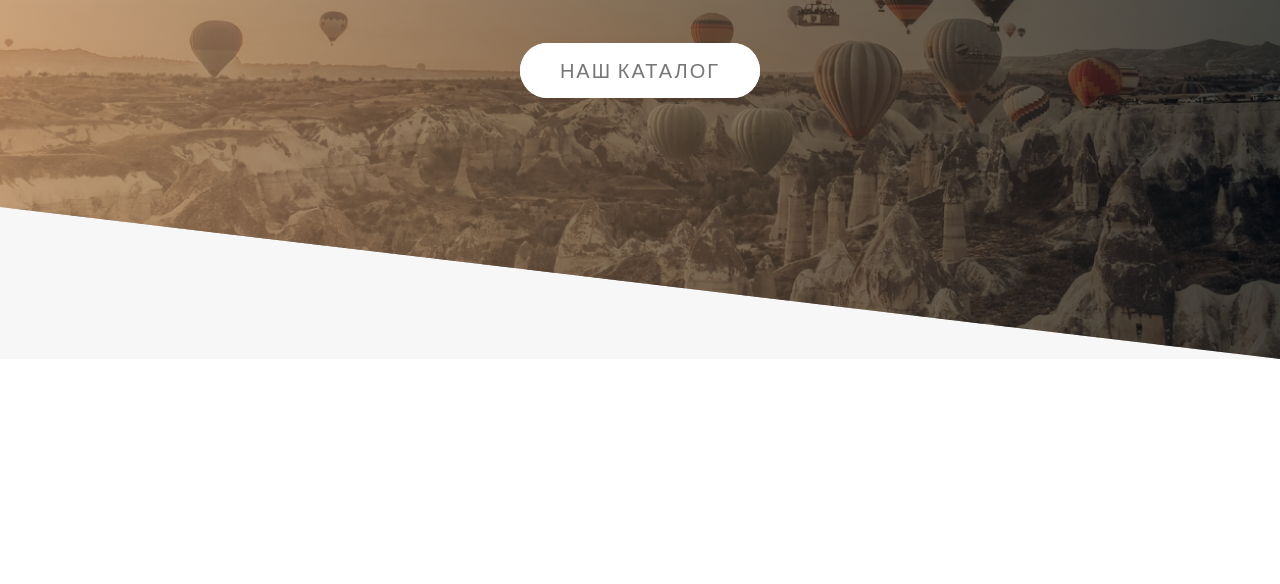
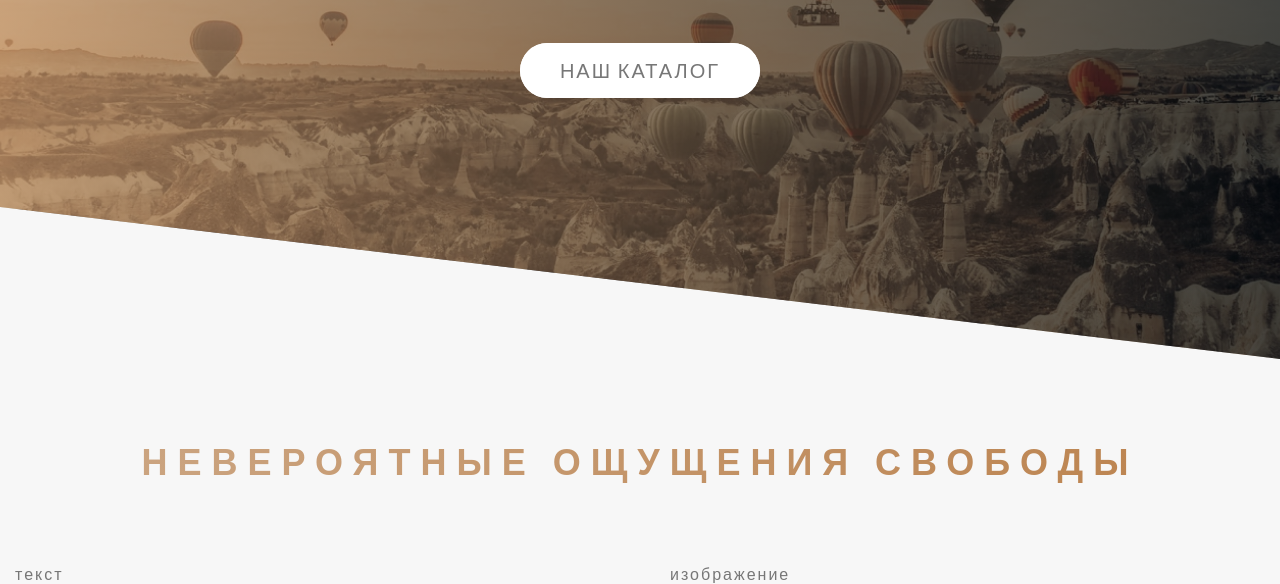
Before and after one commit to almaz-12/ballons, a plain HTML site: page index.html in a window 1280 px wide. Shown: the part 401-985 px from the top of the page. Before the commit the page ends 800 px from the top, so only its background shows below. Drawn offline with Linux system fonts and the light colour scheme.

Commit message:
начало второго блока

```diff
--- a/index.html
+++ b/index.html
@@ -35,7 +35,17 @@
           </div>
         </div>
       </header>
-      <main></main>
+      <main class="main">
+        <section class="about">
+          <div class="container">
+            <h2 class="subtitle about__title">Невероятные ощущения свободы</h2>
+            <div class="about__content">
+              <div class="about__left">текст</div>
+              <div class="about__right">изображение</div>
+            </div>
+          </div>
+        </section>
+      </main>
     </div>
   </body>
 </html>
--- a/scss/base/_all.scss
+++ b/scss/base/_all.scss
@@ -1,2 +1,3 @@
 @import './base';
+@import './typography';
 @import './animations';
--- /dev/null
+++ b/scss/base/_typography.scss
@@ -0,0 +1,54 @@
+
+.title {
+  color: $color-white;
+  &__main {
+    display: block;
+    font-weight: 800;
+    font-size: 5rem;
+    line-height: 6rem;
+    letter-spacing: 1rem;
+    text-transform: uppercase;
+    margin-bottom: 1rem;
+    animation-name: leftToRight;
+    animation-duration: 1.7s;
+    animation-delay: 1s;
+    animation-timing-function: ease;
+    backface-visibility: hidden;
+  }
+
+  &__secondary {
+    display: block;
+    font-weight: 100;
+    font-size: 4rem;
+    line-height: 4.8rem;
+    letter-spacing: 0.5rem;
+    animation-name: rightToLeft;
+    animation-duration: 1.7s;
+    animation-delay: 1s;
+    animation-timing-function: ease;
+    backface-visibility: hidden;
+    margin-bottom: 6.5rem;
+  }
+}
+
+.subtitle {
+  font-size: 3.6rem;
+  letter-spacing: 1rem;
+  text-transform: uppercase;
+  font-weight: 800;
+  background: linear-gradient(
+      90deg,
+      rgba($color-brown-light, 0.7) 0.03%,
+      rgba($color-brown-dark, 0.7) 99.94%
+    );
+  -webkit-background-clip: text;
+  color: transparent;
+  text-align: center;
+  transition: all .4s;
+  backface-visibility: hidden;
+
+  &:hover {
+    transform: skewY(2deg) scale(1.1);
+    text-shadow: 0rem .4rem .4rem rgba($color: $color-black, $alpha: .25);
+  }
+}
--- a/scss/layout/_header.scss
+++ b/scss/layout/_header.scss
@@ -32,35 +32,3 @@
     text-align: center;
   }
 }
-
-.title {
-  color: $color-white;
-  &__main {
-    display: block;
-    font-weight: 800;
-    font-size: 5rem;
-    line-height: 6rem;
-    letter-spacing: 1rem;
-    text-transform: uppercase;
-    margin-bottom: 1rem;
-    animation-name: leftToRight;
-    animation-duration: 1.7s;
-    animation-delay: 1s;
-    animation-timing-function: ease;
-    backface-visibility: hidden;
-  }
-
-  &__secondary {
-    display: block;
-    font-weight: 100;
-    font-size: 4rem;
-    line-height: 4.8rem;
-    letter-spacing: 0.5rem;
-    animation-name: rightToLeft;
-    animation-duration: 1.7s;
-    animation-delay: 1s;
-    animation-timing-function: ease;
-    backface-visibility: hidden;
-    margin-bottom: 6.5rem;
-  }
-}
--- a/scss/pages/_all.scss
+++ b/scss/pages/_all.scss
@@ -1 +1 @@
-@import './main';
+@import './home';
--- /dev/null
+++ b/scss/pages/_home.scss
@@ -0,0 +1,13 @@
+.about {
+  padding-top: 8rem;
+
+  &__title {
+    margin-bottom: 8rem;
+  }
+
+  &__content {
+    display: grid;
+    grid-template-columns: 1fr 1fr;
+    gap: 6rem;
+  }
+}
```
Also changed, not shown: scss/main.scss (+45 -0 lines), assets/css/main.min.css, scss/pages/_main.scss (deleted), 1 other file.
